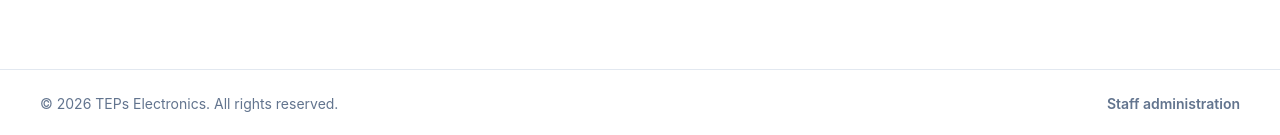
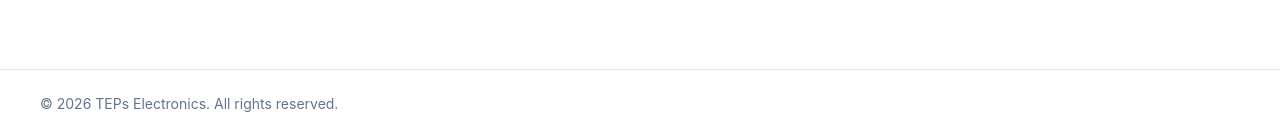
Before and after one commit to terencesimz40-bot/Voucher-App, a Next.js app in the folder frontend/: page / in a window 1280 px wide. Shown: the part 1668-1803 px from the top of the page. Built offline with nearby package versions, Linux system fonts and the light colour scheme.

Commit message:
Remove admin link from public homepage

```diff
--- a/frontend/client/pages/HomePage.jsx
+++ b/frontend/client/pages/HomePage.jsx
@@ -65,7 +65,7 @@ export default function HomePage() {
           </div>
         </section>
       </main>
-      <footer className="border-t border-slate-200 bg-white"><div className="mx-auto flex max-w-7xl flex-col gap-3 px-5 py-6 text-sm text-slate-500 sm:px-8 md:flex-row md:items-center md:justify-between lg:px-10"><span>© {new Date().getFullYear()} TEPs Electronics. All rights reserved.</span><Link href="/administration" className="font-semibold text-slate-500 transition hover:text-sky-700">Staff administration</Link></div></footer>
+      <footer className="border-t border-slate-200 bg-white"><div className="mx-auto flex max-w-7xl flex-col gap-3 px-5 py-6 text-sm text-slate-500 sm:px-8 md:flex-row md:items-center md:justify-between lg:px-10"><span>© {new Date().getFullYear()} TEPs Electronics. All rights reserved.</span></div></footer>
     </div>
   );
 }
```
